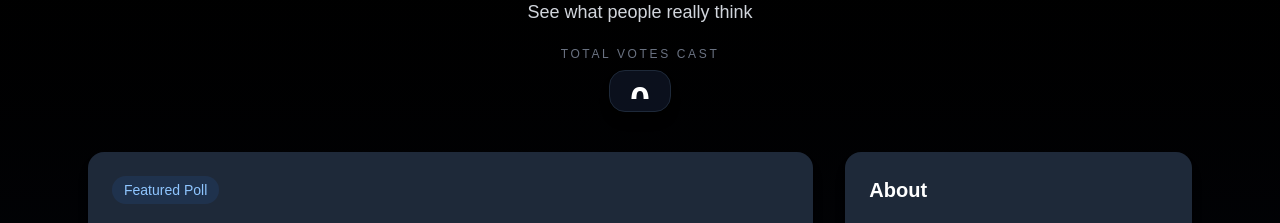
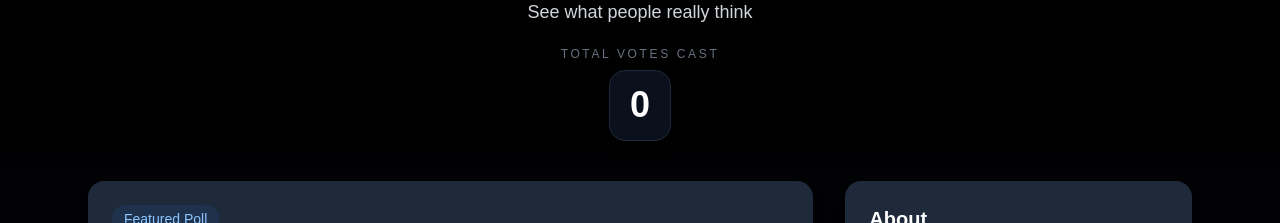
Before and after one commit to MarkDiamant/poll-and-see, a Next.js app: page / in a window 1280 px wide. Shown: the part 178-401 px from the top of the page. Built offline with nearby package versions, Linux system fonts and the light colour scheme; no server answers; the database is empty.

Commit message:
Fix live vote counter clipping

```diff
--- a/app/page.tsx
+++ b/app/page.tsx
@@ -230,18 +230,18 @@ function LiveVoteCounter({ value }: { value: number }) {
         Total votes cast
       </p>
 
-      <div className="mt-2 inline-flex items-center justify-center rounded-2xl border border-gray-800 bg-gray-900/70 px-5 py-3 shadow-lg overflow-hidden">
-        <div className="relative h-[1em] overflow-hidden">
+      <div className="mt-2 inline-flex items-center justify-center rounded-2xl border border-gray-800 bg-gray-900/70 px-5 py-3 shadow-lg">
+        <div className="relative h-[2.2rem] overflow-hidden md:h-[2.8rem]">
           <div
             className="flex flex-col transition-transform duration-200 ease-out"
             style={{
               transform: isAnimating ? "translateY(-50%)" : "translateY(0%)",
             }}
           >
-            <span className="h-[1em] leading-none text-3xl md:text-4xl font-bold text-white">
+            <span className="flex h-[2.2rem] items-center justify-center leading-none text-3xl md:h-[2.8rem] md:text-4xl font-bold text-white">
               {previousFormatted}
             </span>
-            <span className="h-[1em] leading-none text-3xl md:text-4xl font-bold text-white">
+            <span className="flex h-[2.2rem] items-center justify-center leading-none text-3xl md:h-[2.8rem] md:text-4xl font-bold text-white">
               {currentFormatted}
             </span>
           </div>
```
